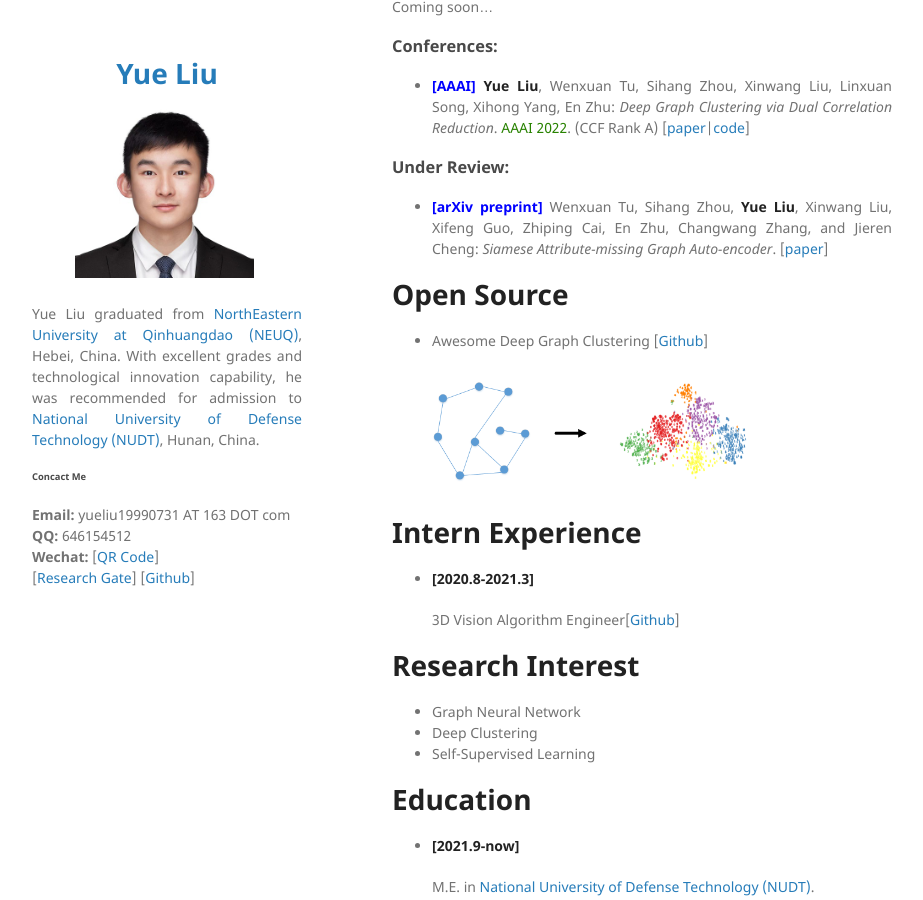
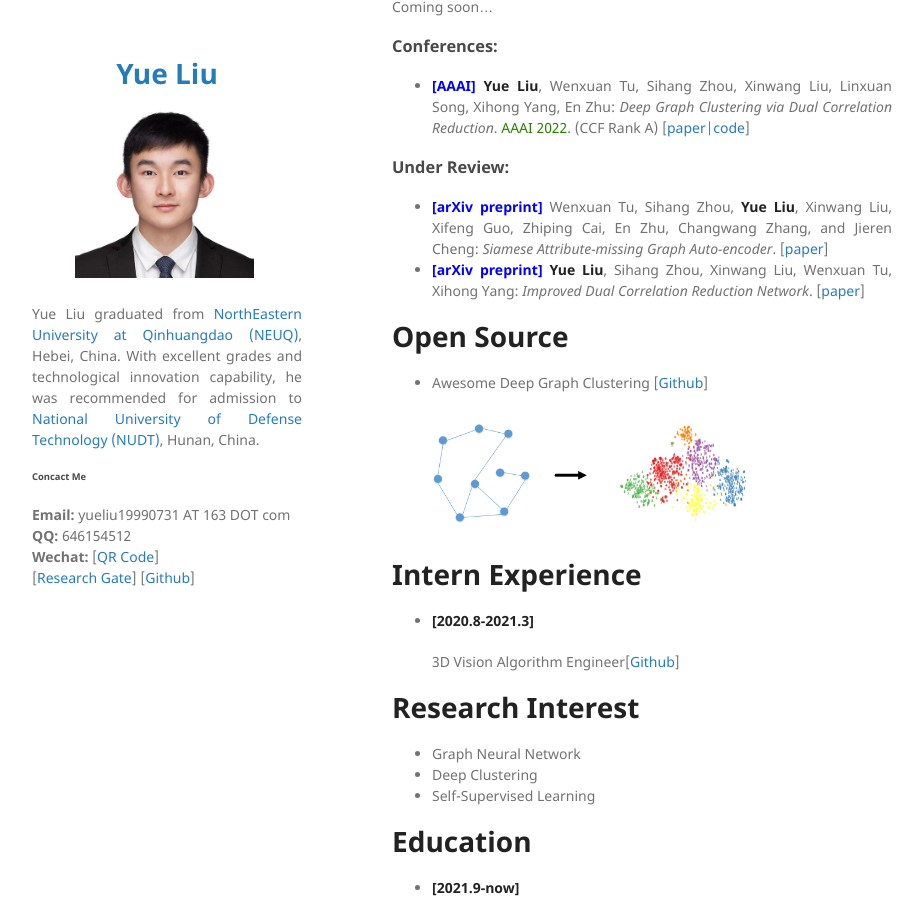
Before and after one commit to yueliu1999/yueliu1999.github.io, a Jekyll site: the page built from index.md, in a window 1280 px wide and 900 px high, scrolled down 481 px. Shown: the whole window, without its empty margins (178-1101 px from the left). Built offline with Jekyll 4.4.1, drawn with Linux system fonts in a browser that asks for light colours; our own code applies the rules of GitHub Pages for plain Markdown files.

Commit message:
add IDCRN

```diff
--- a/index.md
+++ b/index.md
@@ -34,6 +34,7 @@ Coming soon...
 ### Under Review:
 
 - **<font color="#0000FF">[arXiv preprint]</font>** Wenxuan Tu, Sihang Zhou, **Yue Liu**, Xinwang Liu, Xifeng Guo, Zhiping Cai, En Zhu, Changwang Zhang, and Jieren Cheng: *Siamese Attribute-missing Graph Auto-encoder*. \[[paper](https://arxiv.org/pdf/2112.04842.pdf)\]
+- **<font color="#0000FF">[arXiv preprint]</font>** **Yue Liu**, Sihang Zhou, Xinwang Liu, Wenxuan Tu, Xihong Yang: *Improved Dual Correlation Reduction Network*. \[[paper](https://arxiv.org/abs/2202.12533)\]
 
 
 
```
